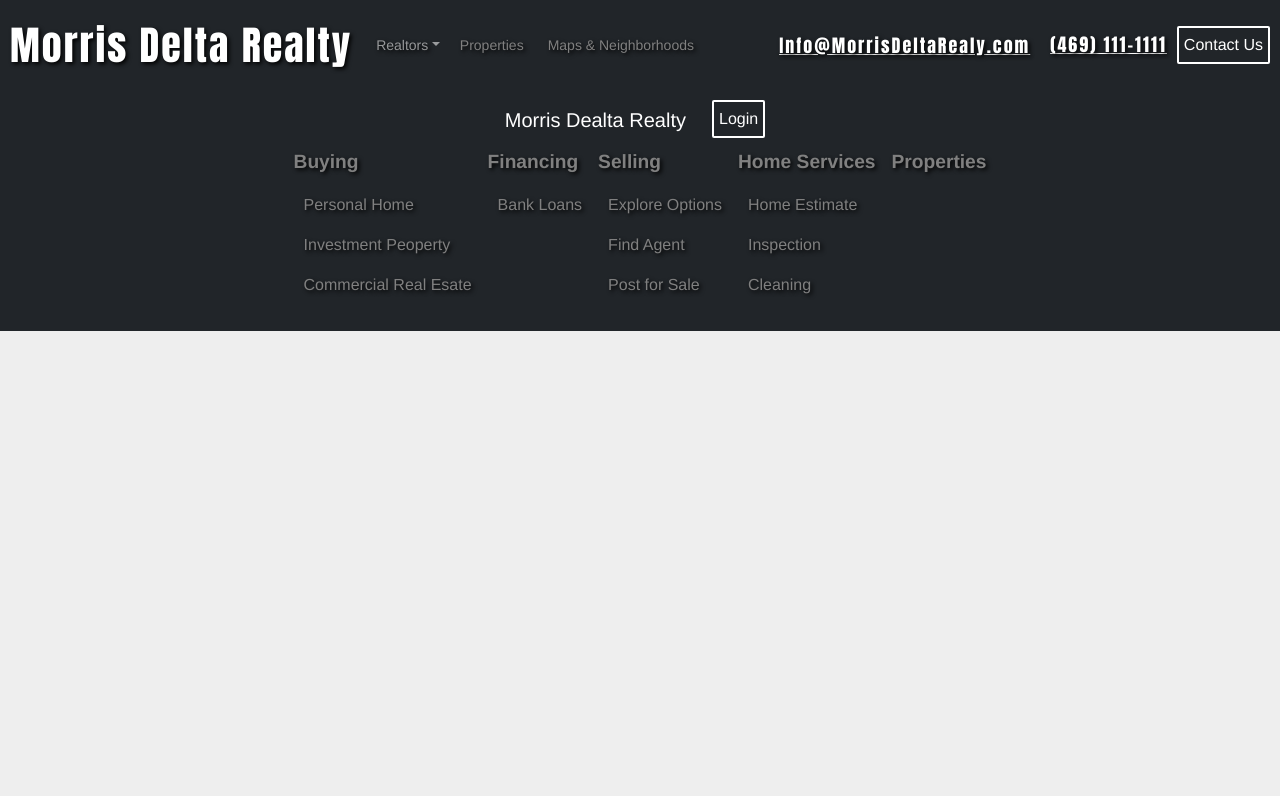
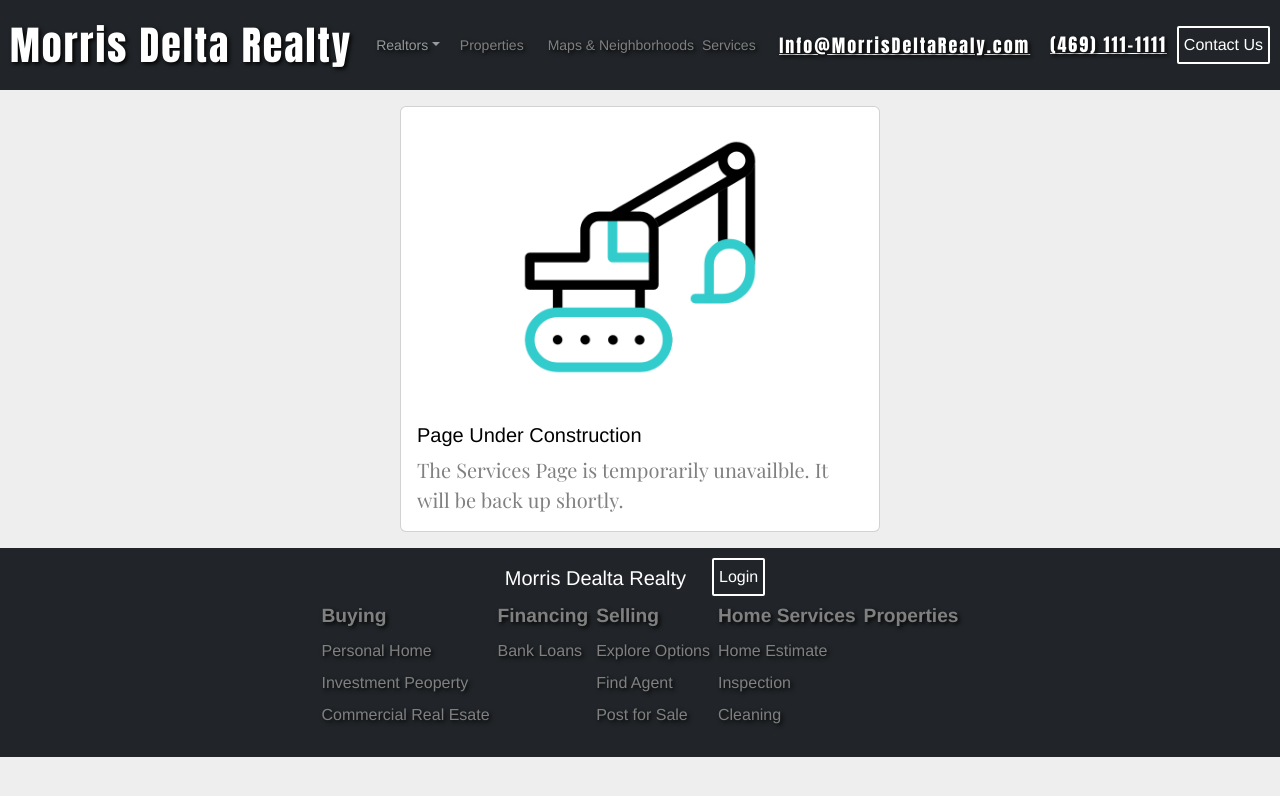
Before and after one commit to Fmorris825/mdr_frontend, a React (Create React App) app: page /services in a window 1280 px wide. Shown: the top 796 px of the page. Built offline with nearby package versions, Linux system fonts and the light colour scheme.

Commit message:
Added services page and under construction card.

```diff
--- a/src/App.js
+++ b/src/App.js
@@ -21,6 +21,7 @@ import SophiaMorrisPage from "./pages/RealtorsPage/SophiaMorrisPage/SophiaMorris
 import DavidVernonPage from "./pages/RealtorsPage/DavidVernonPage/DavidVernonPage";
 import AdminPage from "./pages/AdminPage/AdminPage";
 import MapsAndNeighborsHoods from "./pages/MapsAndNeighborhoodsPage/MapsAndNeighborhoodsPage";
+import ServicesPage from "./pages/ServicesPage/ServicesPage";
 function App() {
   const [selectedProperty, setSelectedProperty] = useState(false);
   const [selectedPhoto, setSelectedPhoto] = useState(false);
@@ -50,6 +51,7 @@ function App() {
           }
         />
         <Route path="/register" element={<RegisterPage />} />
+        <Route path="/services" element={<ServicesPage />} />
         <Route path="/login" element={<LoginPage />} />
         <Route path="/realtors" element={<RealtorsPage />} />
         <Route
--- a/src/components/Footer/Footer.css
+++ b/src/components/Footer/Footer.css
@@ -52,7 +52,7 @@ td {
   color: gray;
   text-shadow: 2px 2px 4px black;
   text-align: start;
-  text-indent: 10px;
+
   font-size: smaller;
 }
 
--- a/src/components/Footer/LinksTable/LinksTable.jsx
+++ b/src/components/Footer/LinksTable/LinksTable.jsx
@@ -4,7 +4,7 @@ import { Link } from "react-router-dom";
 const LinksTable = () => {
   return (
     <div className="">
-      <Table responsive="sm" borderless={true}>
+      <Table responsive="sm" borderless={true} size="sm">
         <thead>
           <tr>
             <th>
--- a/src/components/NavBar/NavBar.jsx
+++ b/src/components/NavBar/NavBar.jsx
@@ -65,6 +65,9 @@ const NavBar = () => {
             <Link className="p-1 link" to="mapsandneighborhoods">
               Maps & Neighborhoods
             </Link>
+            <Link className="p-1 link" to="services">
+              Services
+            </Link>
           </Nav.Link>
         </Nav>
         <EmailLink />
--- /dev/null
+++ b/src/pages/ServicesPage/ServicesPage.css
@@ -0,0 +1,4 @@
+.servicesSvg {
+  height: 300px;
+  object-fit: contain;
+}
--- a/src/pages/ServicesPage/ServicesPage.jsx
+++ b/src/pages/ServicesPage/ServicesPage.jsx
@@ -1,5 +1,23 @@
-const Services = () => {
-    return (  );
-}
+import Card from "react-bootstrap/Card";
+import svg from "./excavator.gif";
 
-export default Services;
+import "./ServicesPage.css";
+
+const ServicesPage = () => {
+  return (
+    <div className="d-flex justify-content-center align-items-center">
+      <Card style={{ width: "30rem" }} className="m-3">
+        <Card.Img variant="top" src={svg} className="servicesSvg" />
+        <Card.Body>
+          <Card.Title>Page Under Construction</Card.Title>
+          <Card.Text>
+            The Services Page is temporarily unavailble. It will be back up
+            shortly.
+          </Card.Text>
+        </Card.Body>
+      </Card>
+    </div>
+  );
+};
+
+export default ServicesPage;
```
Also changed, not shown: src/pages/ServicesPage/excavator.gif (added).
